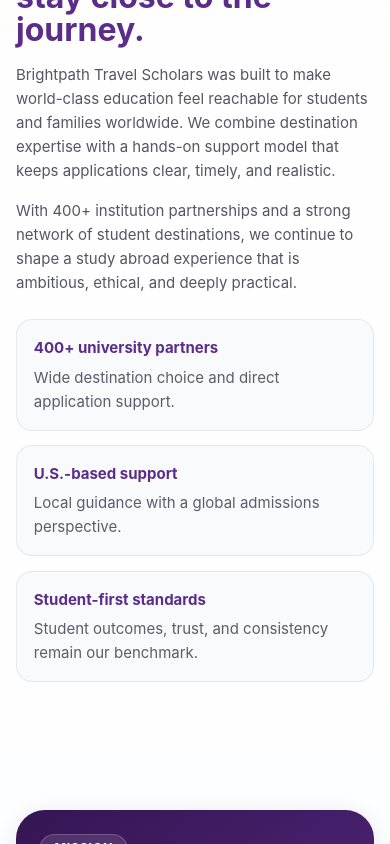
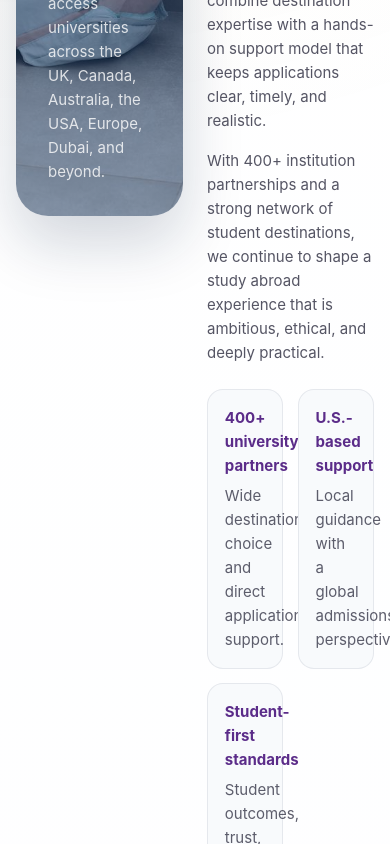
Before and after one commit to Kaizen2030/brightpathtravelscholars, a React (Vite) app: page /about in a window 390 px wide. Shown: the part 1156-2000 px from the top of the page. Built offline with nearby package versions, Linux system fonts and the light colour scheme; no server answers; the database is empty.

Commit message:
Group About page cards on mobile

```diff
--- a/src/pages/About.css
+++ b/src/pages/About.css
@@ -369,11 +369,14 @@
 
 @media (max-width: 900px) {
   .about-story-grid,
-  .about-purpose-grid,
+  .about-purpose-grid {
+    grid-template-columns: repeat(2, minmax(0, 1fr));
+    align-items: start;
+  }
+
   .about-cta-panel {
-    grid-template-columns: 1fr;
-    flex-direction: column;
-    align-items: start;
+    flex-wrap: wrap;
+    align-items: flex-start;
   }
 }
 
@@ -383,8 +386,9 @@
   }
 
   .about-values-grid,
-  .about-stats-bar {
-    grid-template-columns: repeat(auto-fit, minmax(160px, 1fr));
+  .about-stats-bar,
+  .about-story-points {
+    grid-template-columns: repeat(2, minmax(0, 1fr));
   }
 
   .about-team-grid {
```
